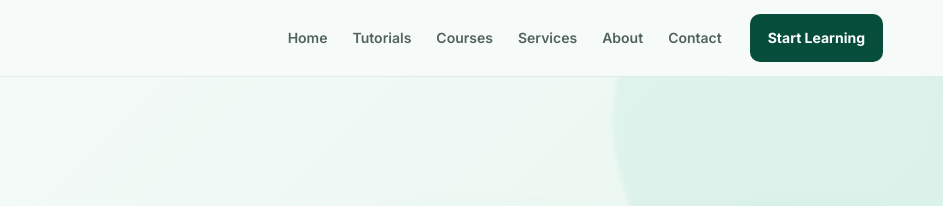
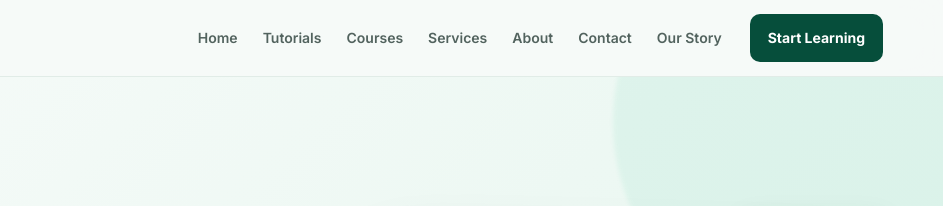
Before and after one commit to murtazaSha/developersdiary, a plain HTML site: page index.html in a window 1280 px wide. Shown: the top 206 px of the page, 337-1280 px from the left. Drawn offline with Linux system fonts and the light colour scheme.

Commit message:
Add files via upload

```diff
--- a/index.html
+++ b/index.html
@@ -23,6 +23,7 @@
         <a href="#services">Services</a>
         <a href="#about">About</a>
         <a href="#contact">Contact</a>
+        <a href="our-story.html">Our Story</a>
       </div>
       <a class="nav-cta" href="#courses">Start Learning</a>
     </nav>
```
